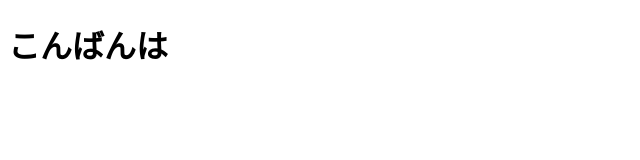
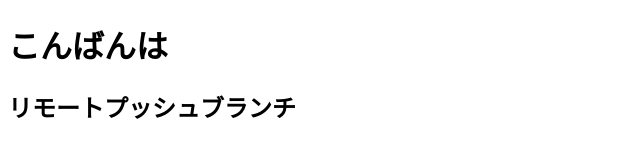
Before and after one commit to zane0812/testrepo, a plain HTML site: page index.html in a window 1280 px wide. Shown: the whole page, without its empty margins (0-640 px from the left). Drawn offline with Linux system fonts and the light colour scheme.

Commit message:
ブランチプッシュ

```diff
--- a/index.html
+++ b/index.html
@@ -7,5 +7,6 @@
 </head>
 <body>
     <h1>こんばんは<h1>
+    <h2>リモートプッシュブランチ<h2>
 </body>
 </html>
```
